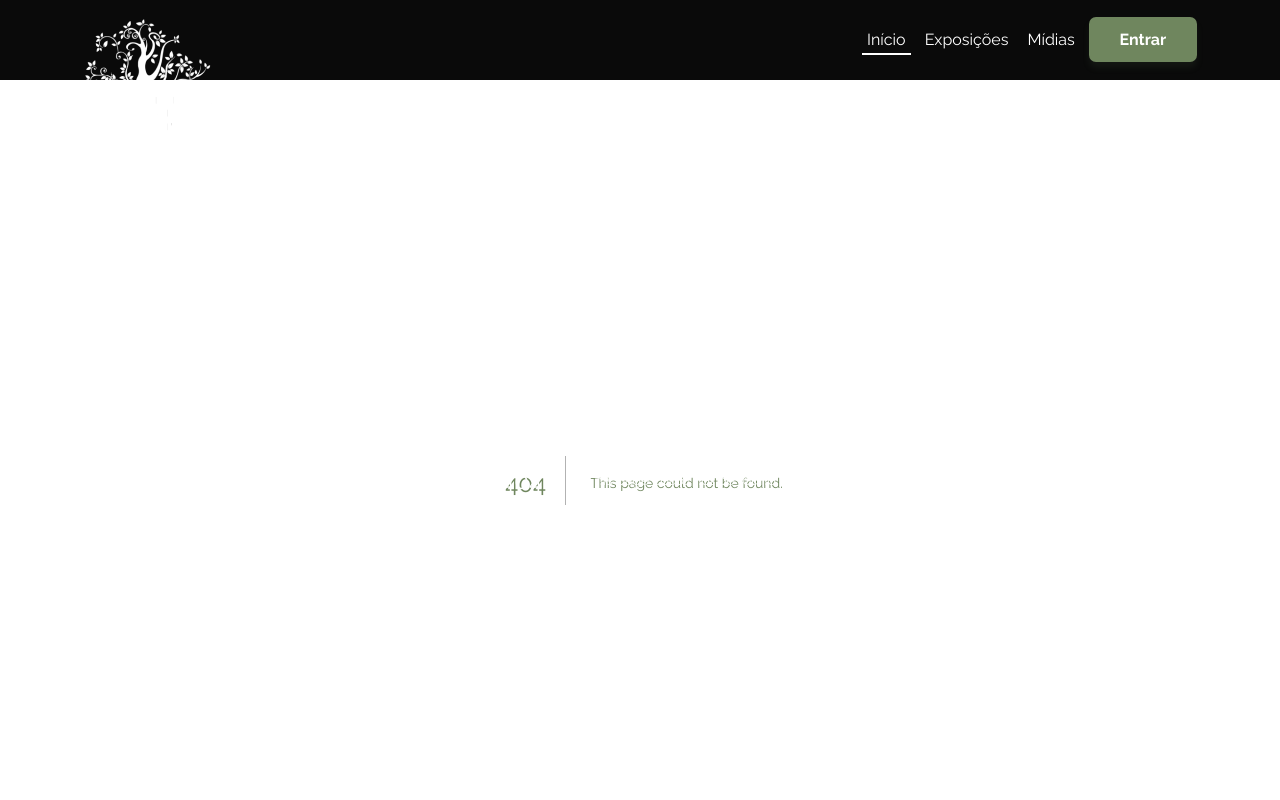
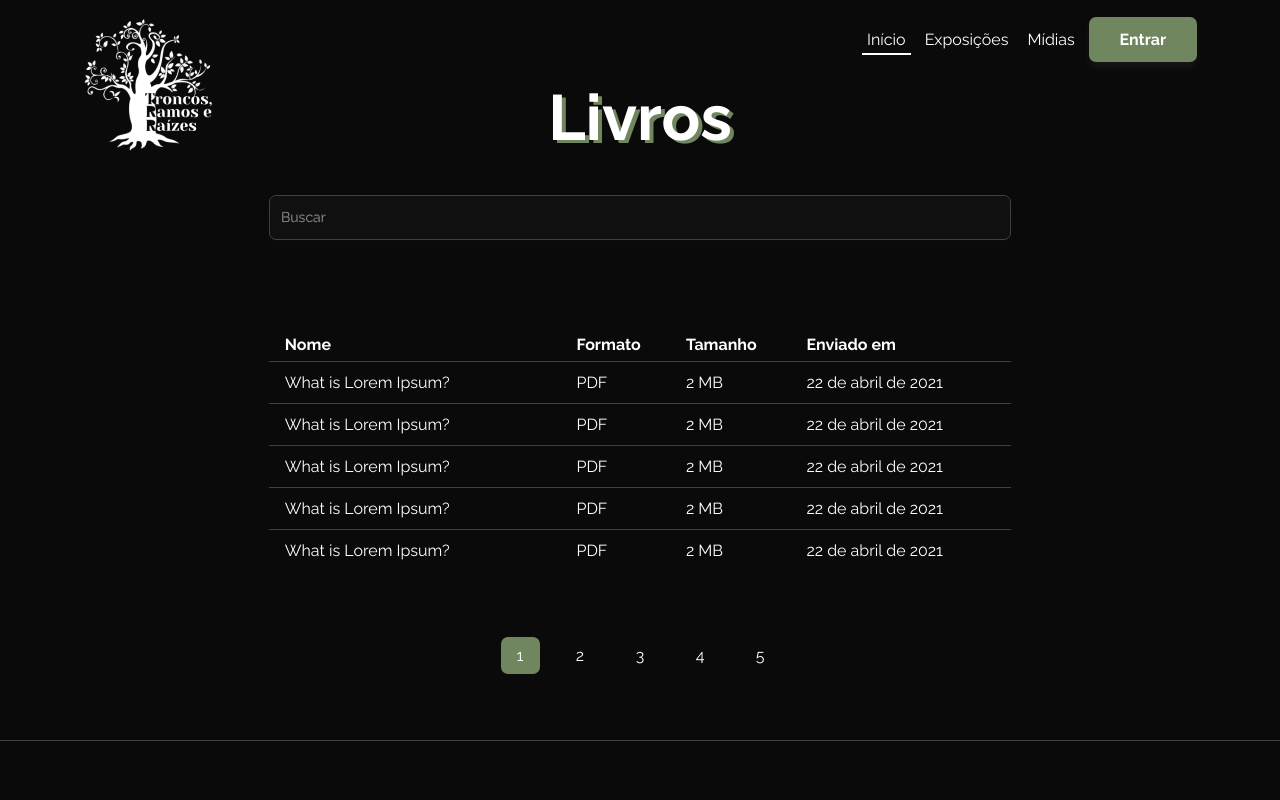
Before and after one commit to lucasemn1/web-tronco-ramos-e-raizes, a Next.js app: page /books in a window 1280 px wide. Before the commit this address had no page. Shown: the top 800 px of the page. Built offline with nearby package versions, Linux system fonts and the light colour scheme.

Commit message:
Criação da página de Documentos e Artigos

```diff
--- a/src/components/exhibition-card/style.module.scss
+++ b/src/components/exhibition-card/style.module.scss
@@ -20,6 +20,11 @@
     border-radius: 1rem;
     padding: 2.0625rem 2.25rem;
     z-index: 2;
+    background-size: auto 110%;
+
+    & :hover {
+      background-size: auto 105%;
+    }
 
     & > .title {
       color: #fff;
--- a/src/components/navbar/index.tsx
+++ b/src/components/navbar/index.tsx
@@ -44,9 +44,13 @@ export default function Navbar() {
             </span>
             {openDropdown && (
               <ul className={style.dropdown}>
-                <li>Documentos</li>
-                <li>Artigos</li>
-                <li>Livros</li>
+                <li>
+                  <Link href="/documents">Documentos</Link>
+                </li>
+                <li>
+                  <Link href="/articles">Artigos</Link>
+                </li>
+                <Link href="/books">Livros</Link>
                 <li>Produções</li>
               </ul>
             )}
--- /dev/null
+++ b/src/pages/articles/style.module.scss
@@ -0,0 +1,26 @@
+.articlesArea {
+  display: flex;
+  flex-direction: column;
+  align-items: center;
+}
+
+h1.title {
+  font-size: 4rem;
+  margin-bottom: 2.5rem;
+}
+
+.tableContainer {
+  width: 100%;
+  overflow-x: auto;
+  margin-top: 5.5625rem;
+}
+
+.paginator {
+  margin: 4.125rem 0;
+}
+
+@media (max-width: 768px) {
+  .tableContainer {
+    width: 90vw;
+  }
+}
--- /dev/null
+++ b/src/pages/books/index.tsx
@@ -0,0 +1,76 @@
+import Head from "next/head";
+
+// Components
+import InputField from "../../components/input-field";
+import Paginator from "../../components/paginator";
+
+// Styles:
+import styles from "./style.module.scss";
+
+export default function Documents() {
+  return (
+    <div>
+      <Head>
+        <title>Museu Tronco, Ramos e Raízes | Livros</title>
+      </Head>
+
+      <section className={`small-content ${styles.booksArea}`}>
+        <h1 className={styles.title}>Livros</h1>
+
+        <InputField placeholder="Buscar" type="text" />
+
+        <div className={styles.tableContainer}>
+          <table>
+            <thead>
+              <tr>
+                <th>Nome</th>
+                <th>Formato</th>
+                <th>Tamanho</th>
+                <th>Enviado em</th>
+              </tr>
+            </thead>
+
+            <tbody>
+              <tr>
+                <td>What is Lorem Ipsum?</td>
+                <td>PDF</td>
+                <td>2 MB</td>
+                <td>22 de abril de 2021</td>
+              </tr>
+
+              <tr>
+                <td>What is Lorem Ipsum?</td>
+                <td>PDF</td>
+                <td>2 MB</td>
+                <td>22 de abril de 2021</td>
+              </tr>
+
+              <tr>
+                <td>What is Lorem Ipsum?</td>
+                <td>PDF</td>
+                <td>2 MB</td>
+                <td>22 de abril de 2021</td>
+              </tr>
+
+              <tr>
+                <td>What is Lorem Ipsum?</td>
+                <td>PDF</td>
+                <td>2 MB</td>
+                <td>22 de abril de 2021</td>
+              </tr>
+
+              <tr>
+                <td>What is Lorem Ipsum?</td>
+                <td>PDF</td>
+                <td>2 MB</td>
+                <td>22 de abril de 2021</td>
+              </tr>
+            </tbody>
+          </table>
+        </div>
+
+        <Paginator className={styles.paginator} />
+      </section>
+    </div>
+  );
+}
--- /dev/null
+++ b/src/pages/books/style.module.scss
@@ -0,0 +1,26 @@
+.booksArea {
+  display: flex;
+  flex-direction: column;
+  align-items: center;
+}
+
+h1.title {
+  font-size: 4rem;
+  margin-bottom: 2.5rem;
+}
+
+.tableContainer {
+  width: 100%;
+  overflow-x: auto;
+  margin-top: 5.5625rem;
+}
+
+.paginator {
+  margin: 4.125rem 0;
+}
+
+@media (max-width: 768px) {
+  .tableContainer {
+    width: 90vw;
+  }
+}
```
Also changed, not shown: src/pages/articles/index.tsx (added, +76 -0 lines).
